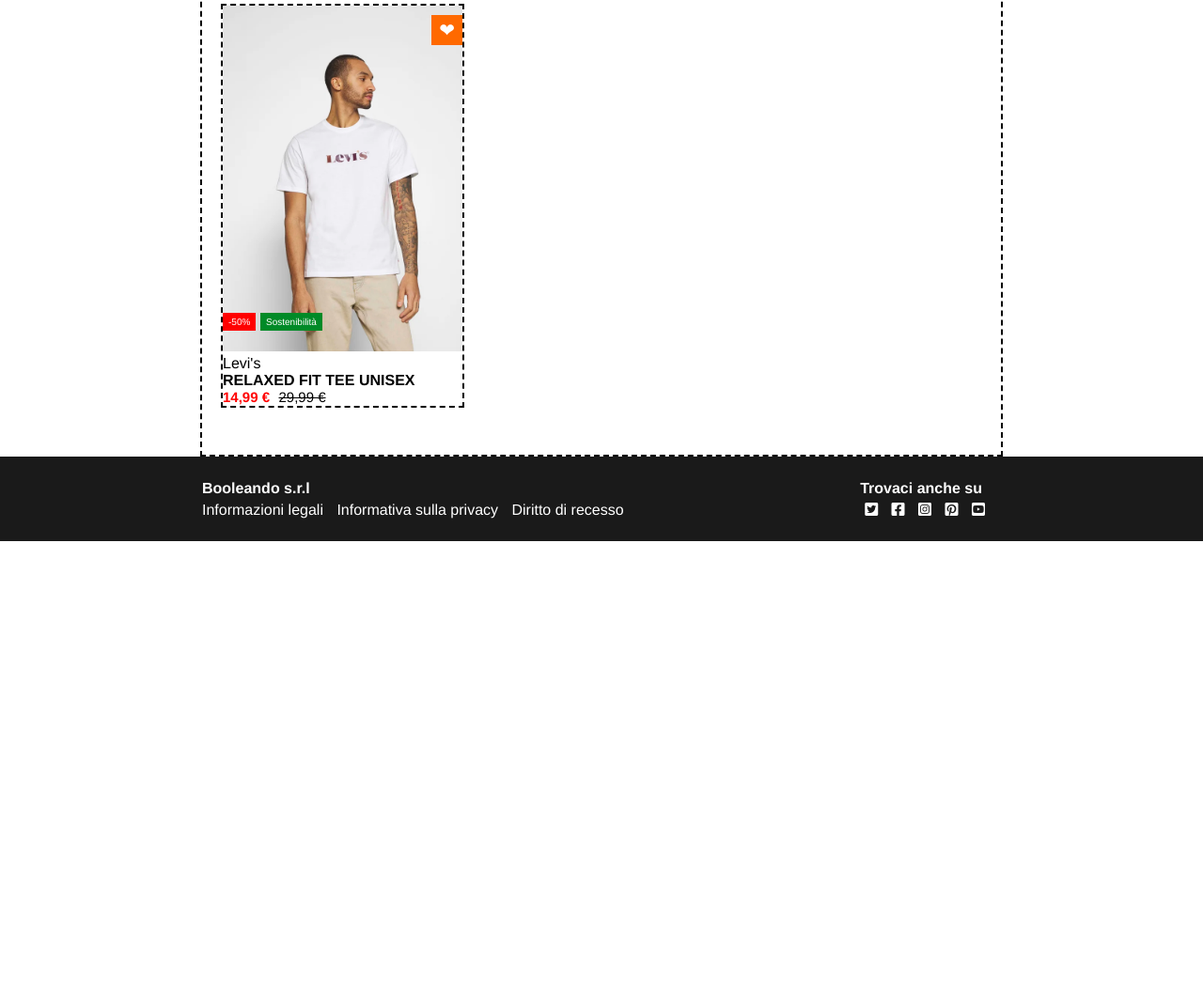
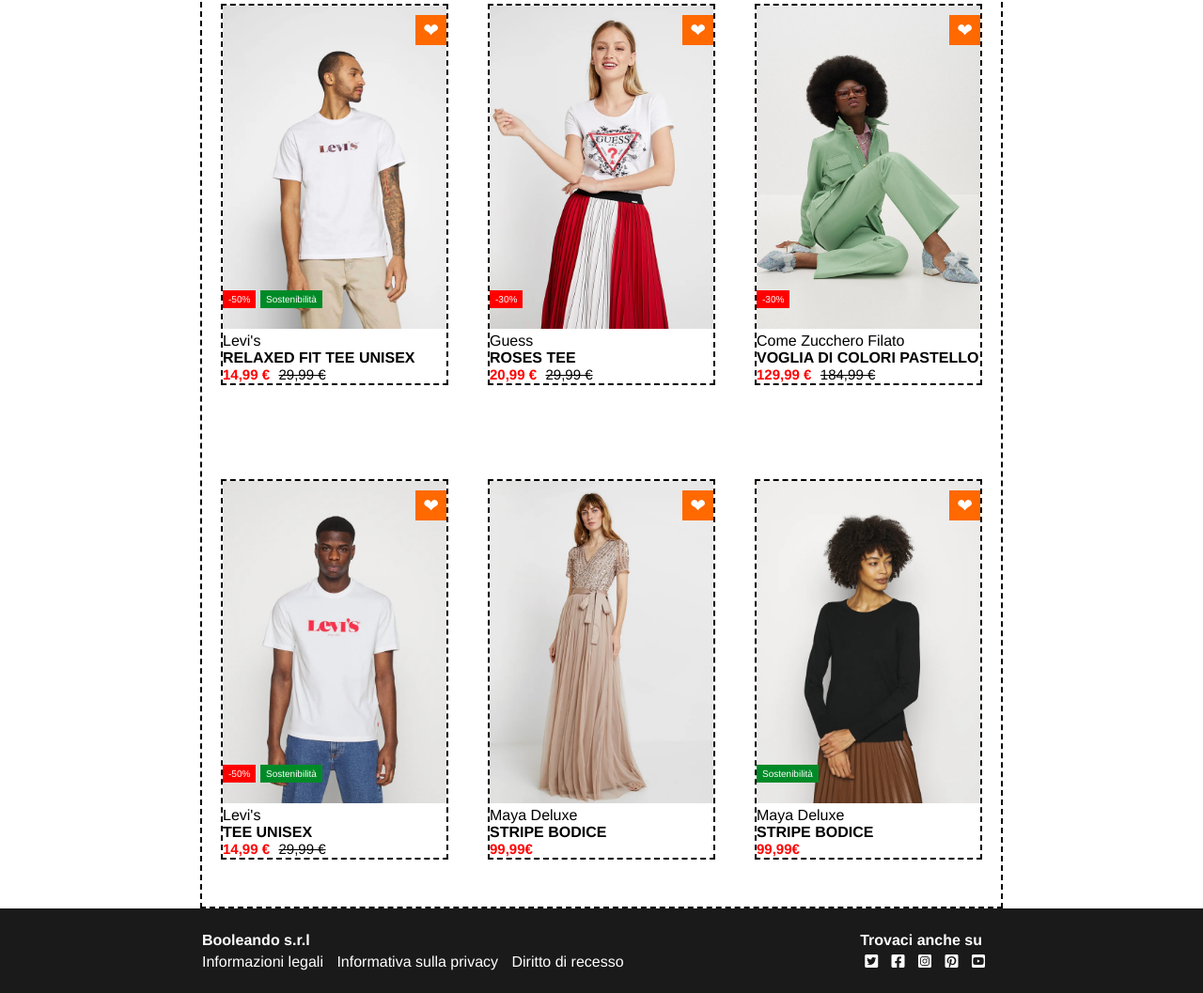
Before and after one commit to gabrielediemmanuele/html-css-boolando, a plain HTML site: page index.html in a window 1280 px wide. Shown: the part 108-1165 px from the top of the page at 94% size. Before the commit the page ends 800 px from the top, so only its background shows below. Drawn offline with Linux system fonts and the light colour scheme; a web font is replaced by a local one.

Commit message:
feat: add all the cards

```diff
--- a/index.html
+++ b/index.html
@@ -53,6 +53,7 @@
 
     <!-- center section with images-->
     <main>
+      <!-- CARD 1-->
       <div class="container">
         <div class="card">
           <!--custom labels-->
@@ -73,6 +74,125 @@
             <div>
               <span class="scount">14,99 €</span>
               <span class="cut">29,99 €</span>
+            </div>
+          </div>
+        </div>
+
+        <!--CARD 2-->
+        <div class="card">
+          <!--custom labels-->
+          <div class="label">-30%</div>
+          <div class="label-3">&#10084;</div>
+
+          <!-- custom images-->
+          <div class="card-img">
+            <img src="./img/2.webp" alt="Woman" />
+            <img src="./img/2b.webp" alt="Woman" class="img-change" />
+          </div>
+
+          <!--card "images-contents"-->
+          <div class="card-contents">
+            <div>Guess</div>
+            <h4>ROSES TEE</h4>
+            <div>
+              <span class="scount">20,99 €</span>
+              <span class="cut">29,99 €</span>
+            </div>
+          </div>
+        </div>
+
+        <!--CARD 3-->
+        <div class="card">
+          <!--custom labels-->
+          <div class="label">-30%</div>
+          <div class="label-3">&#10084;</div>
+
+          <!-- custom images-->
+          <div class="card-img">
+            <img src="./img/3.webp" alt="Woman Green" />
+            <img src="./img/3b.webp" alt="Woman Beige" class="img-change" />
+          </div>
+
+          <!--card "images-contents"-->
+          <div class="card-contents">
+            <div>Come Zucchero Filato</div>
+            <h4>VOGLIA DI COLORI PASTELLO</h4>
+            <div>
+              <span class="scount">129,99 €</span>
+              <span class="cut">184,99 €</span>
+            </div>
+          </div>
+        </div>
+
+        <!--CARD 4-->
+        <div class="card">
+          <!--custom labels-->
+          <div class="label">-50%</div>
+          <div class="label-2">Sostenibilità</div>
+          <div class="label-3">&#10084;</div>
+
+          <!-- custom images-->
+          <div class="card-img">
+            <img src="./img/4.webp" alt="Uomo" />
+            <img src="./img/4b.webp" alt="Uomo2" class="img-change" />
+          </div>
+
+          <!--card "images-contents"-->
+          <div class="card-contents">
+            <div>Levi's</div>
+            <h4>TEE UNISEX</h4>
+            <div>
+              <span class="scount">14,99 €</span>
+              <span class="cut">29,99 €</span>
+            </div>
+          </div>
+        </div>
+
+        <!--CARD 5-->
+        <div class="card">
+          <!--custom labels-->
+
+          <div class="label-3">&#10084;</div>
+
+          <!-- custom images-->
+          <div class="card-img">
+            <img src="./img/5.webp" alt="Woman long dress" />
+            <img
+              src="./img/5b.webp"
+              alt="Woman long dress 2"
+              class="img-change"
+            />
+          </div>
+
+          <!--card "images-contents"-->
+          <div class="card-contents">
+            <div>Maya Deluxe</div>
+            <h4>STRIPE BODICE</h4>
+            <div>
+              <span class="scount">99,99€</span>
+            </div>
+          </div>
+        </div>
+
+        <!--CARD 6-->
+        <div class="card">
+          <!--custom labels-->
+
+          <div class="label-3">&#10084;</div>
+          <div class="label-4">Sostenibilità</div>
+
+          <!-- custom images-->
+          <div class="card-img">
+            <img src="./img/6.webp" alt="Woman" />
+            <img src="./img/6b.webp" alt="Woman" class="img-change" />
+          </div>
+
+          <!--card "images-contents"-->
+          <div class="card-contents">
+            <div>Maya Deluxe</div>
+            <h4>STRIPE BODICE</h4>
+            <div>
+              <span class="scount">99,99€</span>
             </div>
           </div>
         </div>
--- a/style.css
+++ b/style.css
@@ -66,7 +66,7 @@ header {
 }
 
 .card {
-  width: 30%;
+  width: 28%;
   margin: 50px 20px;
   border: 2px dashed black;
   position: relative;
@@ -110,6 +110,16 @@ header {
 .label-3:hover {
   background-color: #ffffff;
   color: #ff6900;
+  z-index: 9;
+}
+
+.card > .label-4 {
+  background-color: rgb(0, 138, 39);
+  position: absolute;
+  bottom: 80px;
+  padding: 4px 6px;
+  color: white;
+  font-size: 10px;
   z-index: 9;
 }
 
```
